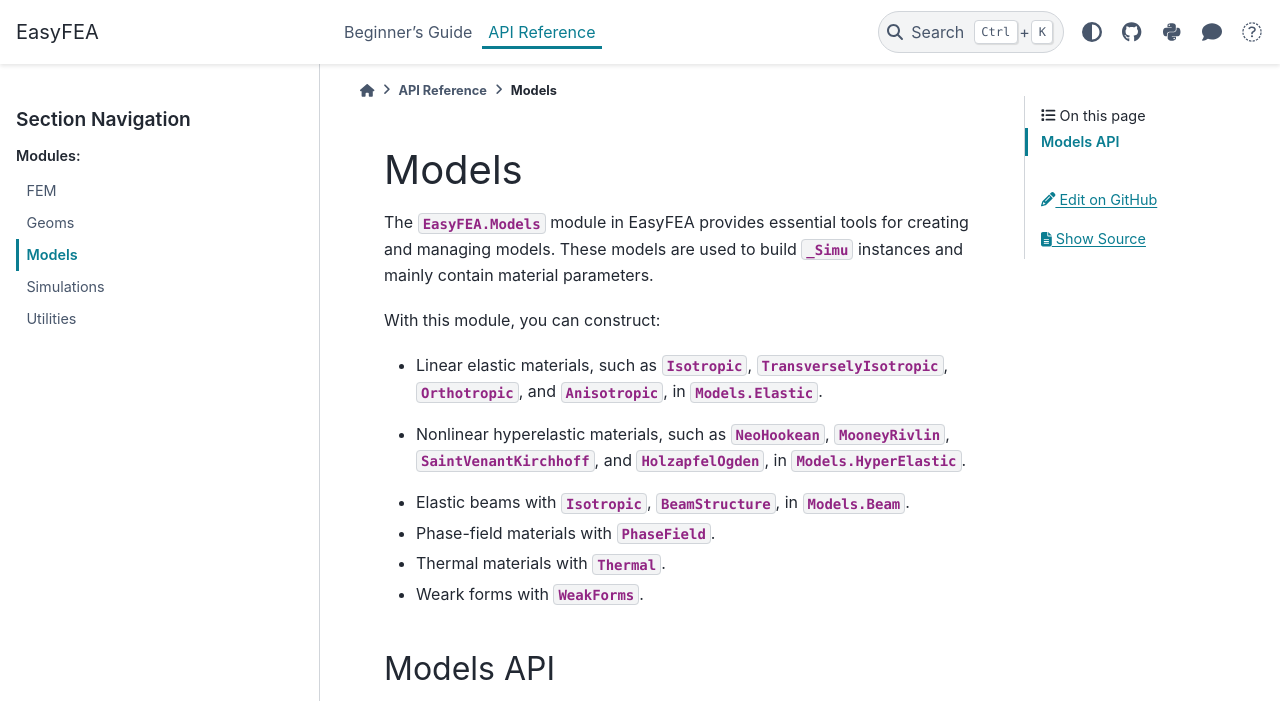
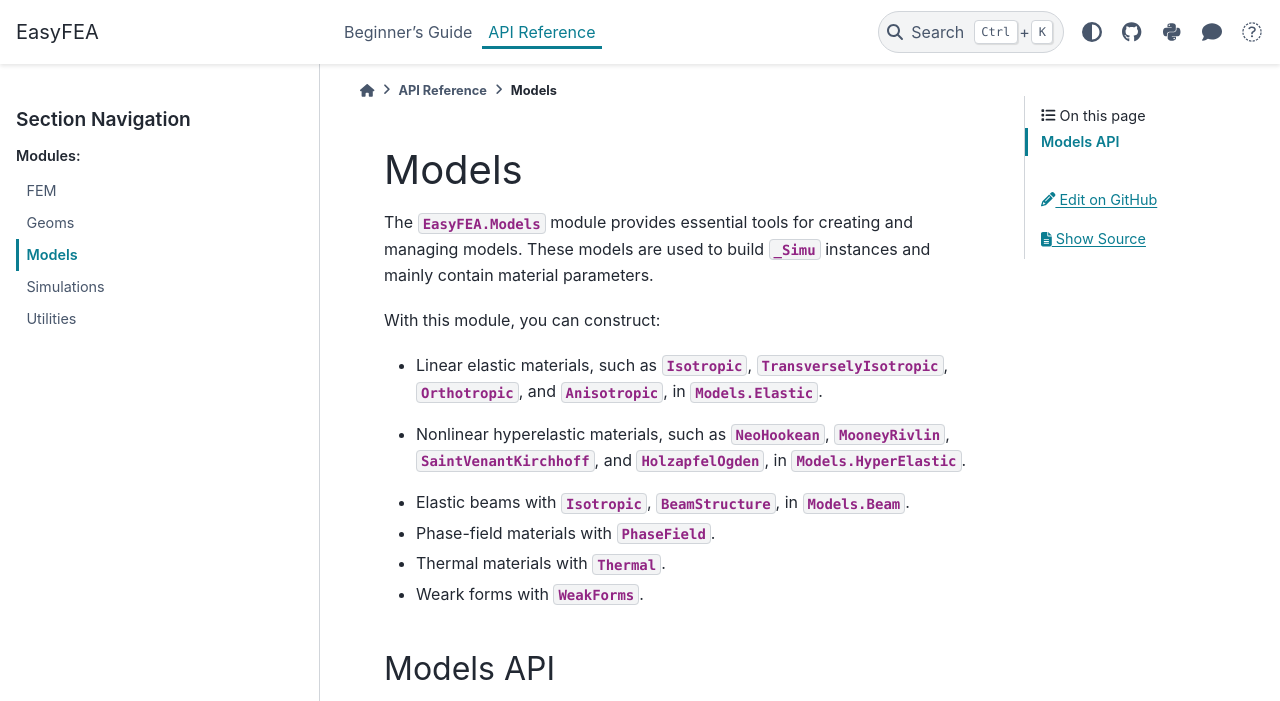
Before and after one commit to matnoel/EasyFEA, a Sphinx documentation site: the page built from docs/api/models.md, in a window 1280 px wide and 1278 px high, cut to the strip 0-701 px from the top of the window. Built offline with Sphinx 7.4.7 and the PyData theme 0.15.4, drawn with Linux system fonts in a browser that asks for light colours; pages that are not in the unit, such as notebooks, are missing from menus.

Commit message:
Update sphinx doc

```diff
--- a/docs/api/models.md
+++ b/docs/api/models.md
@@ -1,7 +1,7 @@
 (models)=
 # Models
 
-The {py:mod}`EasyFEA.Models` module in EasyFEA provides essential tools for creating and managing models.
+The {py:mod}`EasyFEA.Models` module provides essential tools for creating and managing models.
 These models are used to build {py:class}`~EasyFEA.Simulations._Simu` instances and mainly contain material parameters.
 
 
```
Also changed, not shown: docs/api/fem.md (+1 -1 lines), docs/api/geoms.md (+1 -1 lines), docs/api/simulations.md (+1 -1 lines), docs/api/utilities.md (+1 -1 lines), 1 other file.
